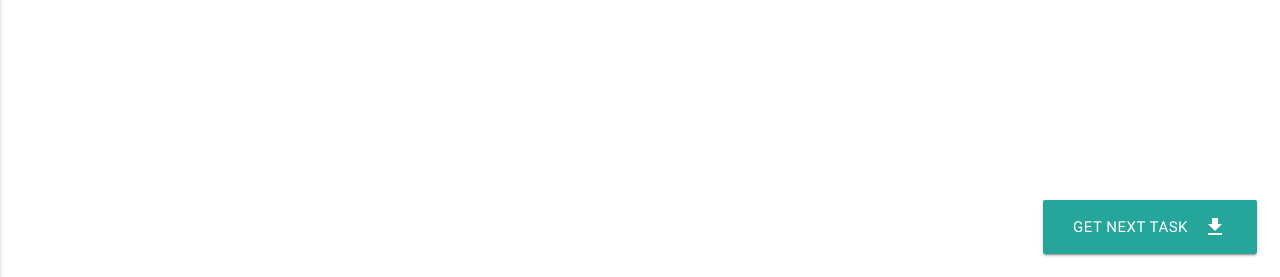
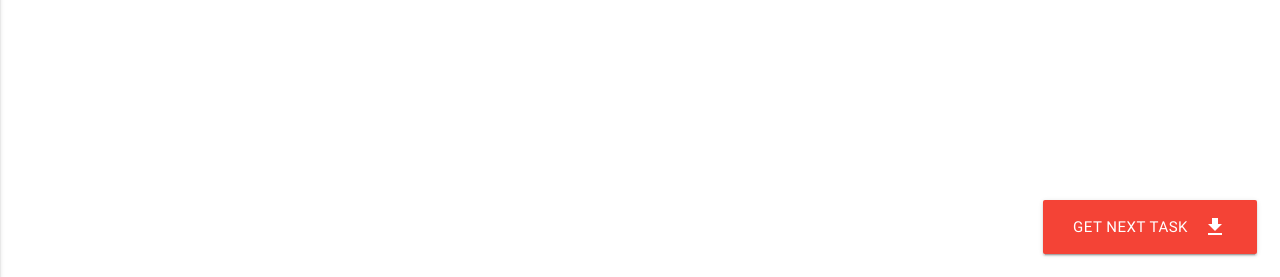
Before and after one commit to mikbhub/Opinions-App, a Django app: template dispatch_to_support/templates/dispatch_to_support/get_case.html in a window 1280 px wide. Shown: the part 523-800 px from the top of the page. Run offline with Django 3.2, Linux system fonts and the light colour scheme; the template is opened without the code that fills it: most values are stand-ins (such as "Sample title", 1, 10 or a date in 2020); some libraries are stand-ins or nearby versions.

Commit message:
Removed form tag from button.

```diff
--- a/dispatch_to_support/templates/dispatch_to_support/task_get_next_button.html
+++ b/dispatch_to_support/templates/dispatch_to_support/task_get_next_button.html
@@ -1,8 +1,5 @@
-<form action="" method="POST">
-    {% csrf_token %}
-    <div class="fixed-action-btn">
-    <button id="next-task" class="btn-large waves-effect waves-light" type="submit" name="action">Get next task
+<div class="fixed-action-btn">
+    <button id="next-task" class="btn-large waves-effect waves-light red" type="submit" name="action">Get next task
         <i class="material-icons right">get_app</i>
     </button>
-    </div>
-</form>
+</div>
```
Also changed, not shown: dispatch_to_support/templates/dispatch_to_support/get_case.html (line endings or trailing spaces).
